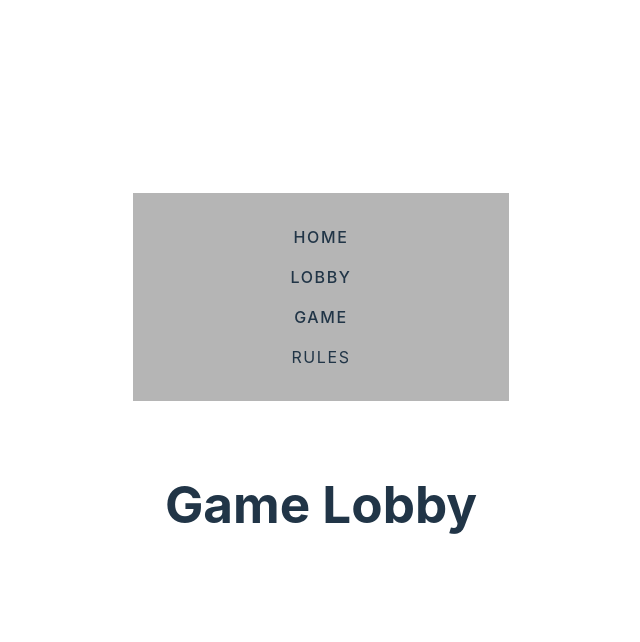
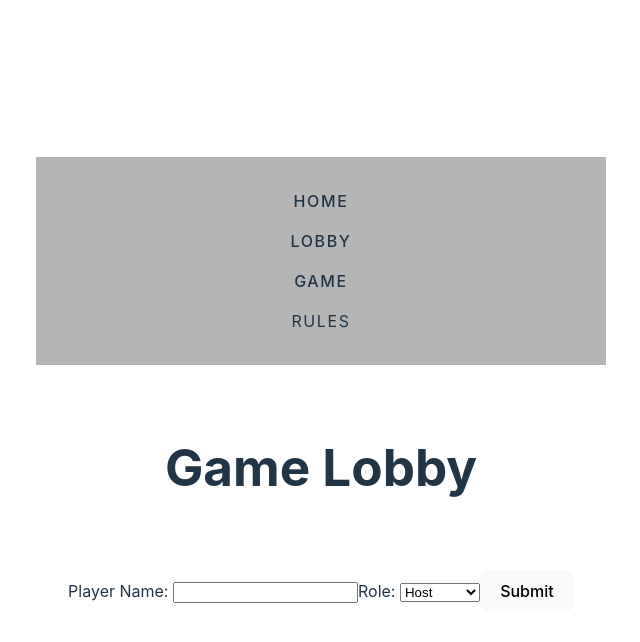
Before and after one commit to MelanieWinter/ca-snack-overflow, a React (Vite) app: page /game-lobby in a window 1280 px wide. Shown: the top 642 px of the page, without its empty margins (319-959 px from the left). Built offline with nearby package versions, Linux system fonts and the light colour scheme.

Commit message:
Adds form to GameLobby. Adds gameSettings, gameReady, playerRole, and player states. Adds GameLobbyProps.

```diff
--- a/src/App.tsx
+++ b/src/App.tsx
@@ -1,11 +1,22 @@
+import { useState } from 'react'
 import { Routes, Route } from 'react-router-dom';
 import Homepage from './pages/Homepage/Homepage';
 import GameRoom from './pages/GameRoom/GameRoom';
 import GameLobby from './pages/GameLobby/GameLobby';
 import Navigation from './components/Navigation/Navigation';
+import * as cahTypes from './utilities/cah-types'
 import './App.css'
 
 function App() {
+  const [gameReady, setGameReady] = useState(false)
+  const [playerRole, setPlayerRole] = useState<cahTypes.PlayerRole>('Host')
+  const [player, setPlayer] = useState<cahTypes.CAHPlayer>({
+    player_name: '',
+    role: playerRole || 'Host',
+    white: [],
+    black: [],
+  })
+
   return (
     <div className='App'>
       <aside>
@@ -16,7 +27,16 @@ function App() {
         <Routes>
           <Route
             path='/game-lobby'
-            element={<GameLobby />}
+            element={
+              <GameLobby
+                gameReady={gameReady}
+                setGameReady={setGameReady}
+                playerRole={playerRole}
+                setPlayerRole={setPlayerRole}
+                player={player}
+                setPlayer={setPlayer}
+              />
+            }
           />
           <Route
             path='/game-room'
--- a/src/pages/GameLobby/GameLobby.tsx
+++ b/src/pages/GameLobby/GameLobby.tsx
@@ -1,9 +1,83 @@
+import React, { useState } from 'react';
+import * as cahTypes from '../../utilities/cah-types';
 import './GameLobby.css';
 
-export default function GameLobby() {
+type GameLobbyProps = {
+    gameReady: boolean;
+    setGameReady: React.Dispatch<React.SetStateAction<boolean>>;
+    playerRole: cahTypes.PlayerRole;
+    setPlayerRole: React.Dispatch<React.SetStateAction<cahTypes.PlayerRole>>;
+    player: cahTypes.CAHPlayer;
+    setPlayer: React.Dispatch<React.SetStateAction<cahTypes.CAHPlayer>>;
+};
+
+export default function GameLobby({ gameReady, setGameReady, playerRole, setPlayerRole, player, setPlayer }: GameLobbyProps) {
+    const [gameSettings, setGameSettings] = useState({
+        playerRole: 'Host' as cahTypes.PlayerRole,
+        playerName: '',
+    })
+
+    const [error, setError] = useState('')
+
+    function handleNameChange(evt: React.ChangeEvent<HTMLInputElement>) {
+        setGameSettings({ ...gameSettings, playerName: evt.target.value })
+        setError('')
+    }
+
+    function handleRoleChange(evt: React.ChangeEvent<HTMLSelectElement>) {
+        setGameSettings({ ...gameSettings, playerRole: evt.target.value as cahTypes.PlayerRole })
+        setError('')
+    }
+
+    const handleSubmit = (evt: React.FormEvent<HTMLFormElement>) => {
+        evt.preventDefault()
+        try {
+            setPlayer({
+                ...player,
+                player_name: gameSettings.playerName,
+                role: gameSettings.playerRole,
+            });
+            setPlayerRole(gameSettings.playerRole)
+            setGameReady(true);
+            console.log("Player and role updated successfully.")
+        } catch (error) {
+            console.error("Error updating player and role:", error)
+        }
+    }
+
     return (
         <section className='GameLobby'>
-            <h1>Game Lobby</h1>
+            <>
+                { gameReady ?
+                    <h2>Hey, {player.player_name}, you are signed up as a {playerRole}!</h2> :
+                    <h1>Game Lobby</h1>
+                }
+                <div className='setupForm'>
+                    <form autoComplete='off' onSubmit={handleSubmit}>
+                        <label>Player Name: </label>
+                        <input
+                            type='text'
+                            name='playerName'
+                            value={gameSettings.playerName}
+                            onChange={handleNameChange}
+                            required
+                        />
+                        <label>Role: </label>
+                        <select
+                            id="role"
+                            value={gameSettings.playerRole}
+                            onChange={handleRoleChange}
+                        >
+                            <option value="Host">Host</option>
+                            <option value="Player">Player</option>
+                            <option value="Spectator">Spectator</option>
+                        </select>
+                        <button type='submit'>
+                            Submit
+                        </button>
+                    </form>
+                </div>
+            </>
         </section>
-    );
+    )
 }
--- /dev/null
+++ b/src/utilities/pageProps.ts
@@ -0,0 +1,5 @@
+export type GameLobbyProps = {
+    playerRole: 'Host' | 'Player' | 'Spectator'
+    playerName: string
+
+}
```
Also changed, not shown: src/utilities/cah-types.ts (renamed from src/utilities/types.ts, +6 -6 lines), src/utilities/cardUtils.js (line endings or trailing spaces).
